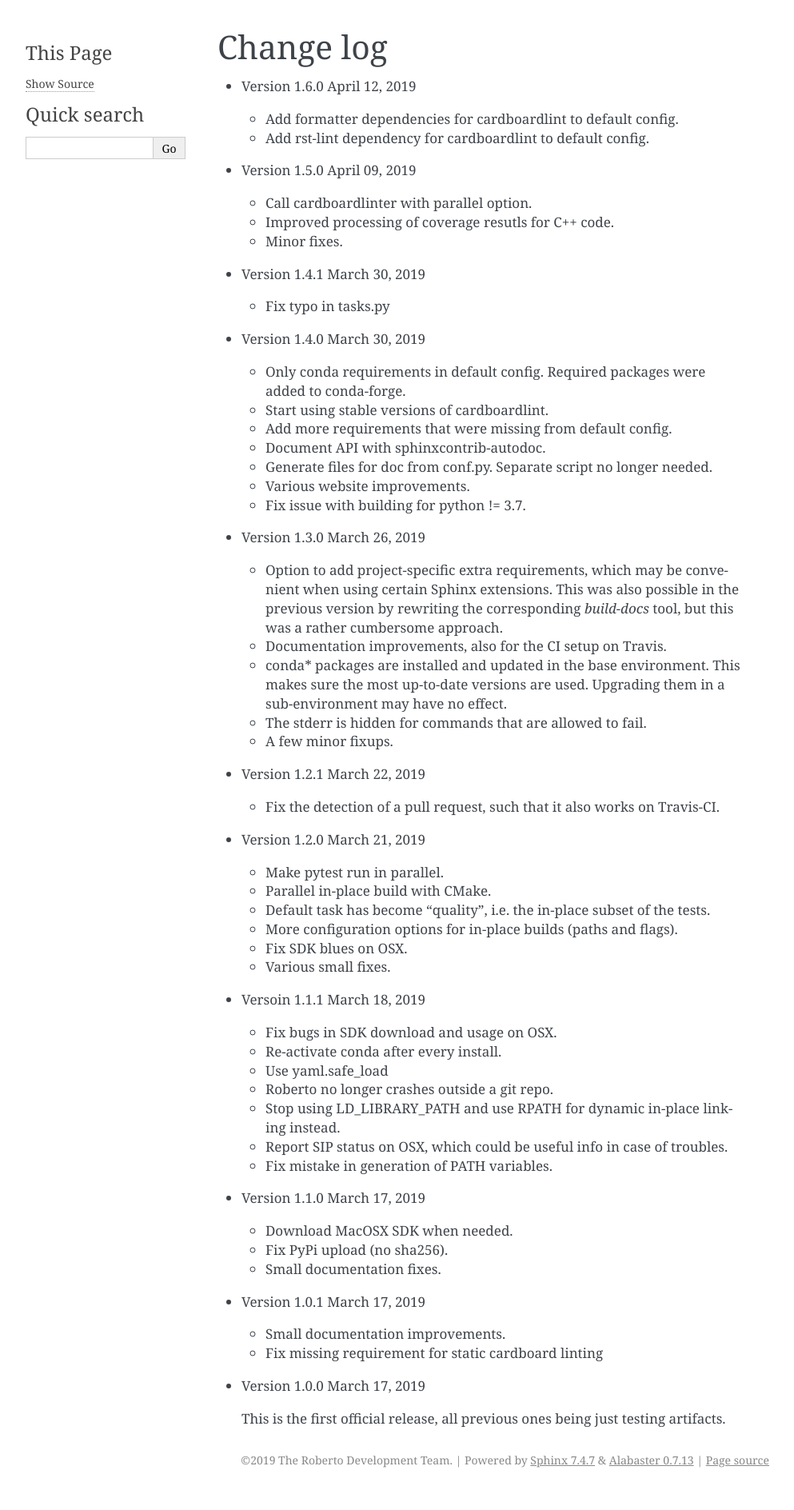
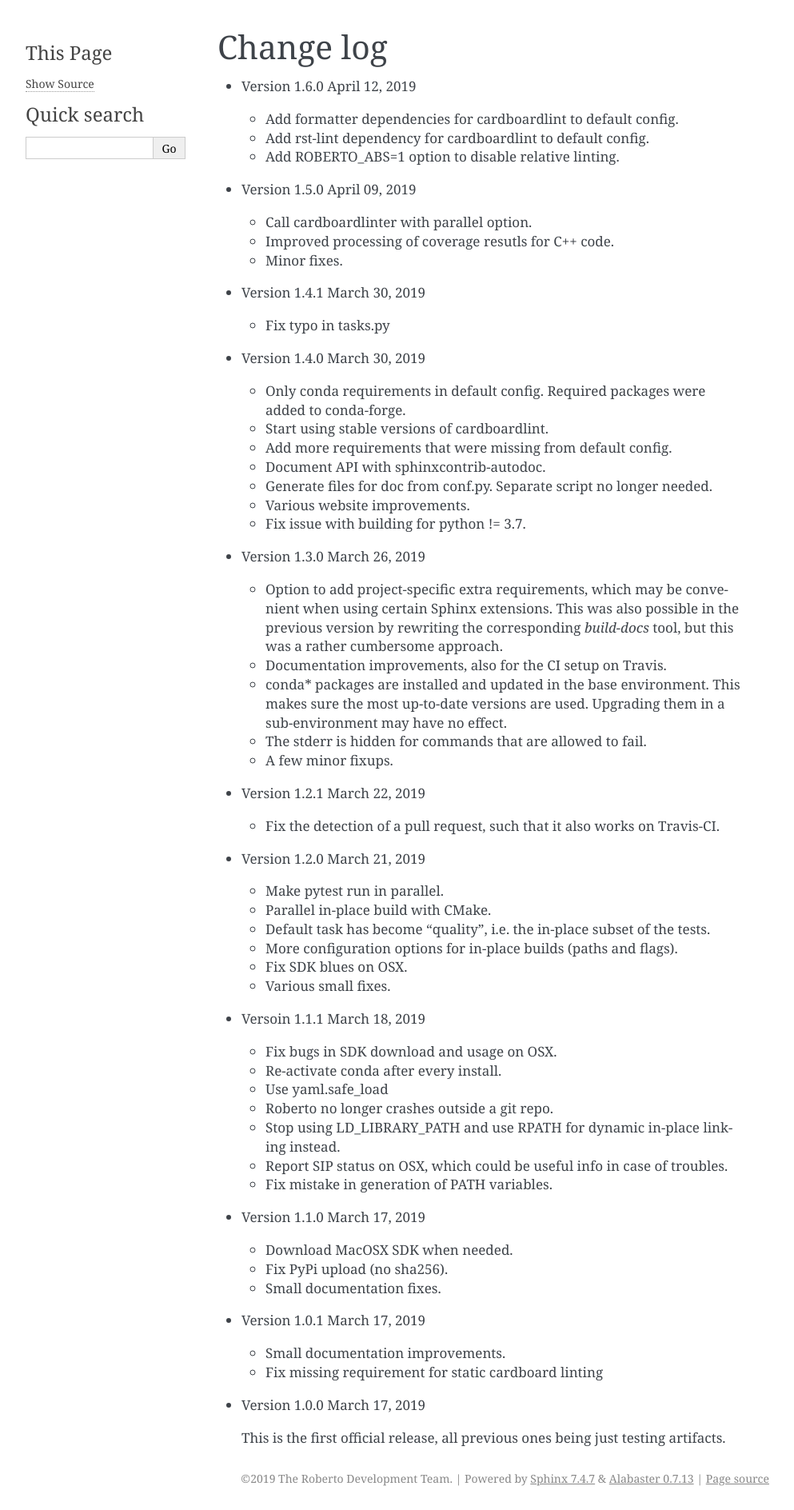
Before and after one commit to theochem/roberto, a Sphinx documentation site: the page built from doc/changelog.rst, in a window 1280 px wide. Shown: the whole page at 80% size, without its empty margins (148-1141 px from the left). Built offline with Sphinx 7.4.7, drawn with Linux system fonts in a browser that asks for light colours; pages that are not in the unit, such as notebooks, are missing from menus; the version number could not be read and is left out; before the commit the page ends 1865 px from its top, so only the background shows below that.

Commit message:
Update README

```diff
--- a/doc/changelog.rst
+++ b/doc/changelog.rst
@@ -7,6 +7,7 @@ Change log
 
   - Add formatter dependencies for cardboardlint to default config.
   - Add rst-lint dependency for cardboardlint to default config.
+  - Add ROBERTO_ABS=1 option to disable relative linting.
 
 - Version 1.5.0 April 09, 2019
 
```
